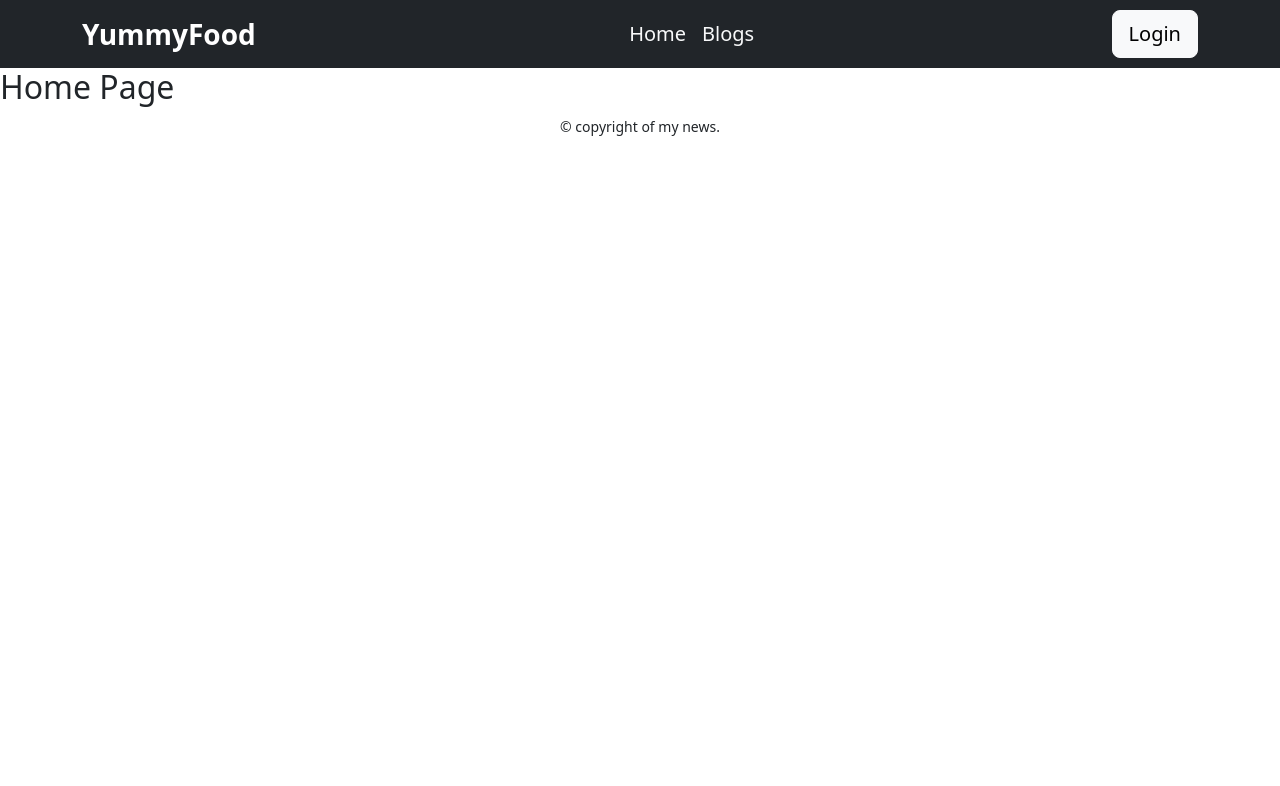
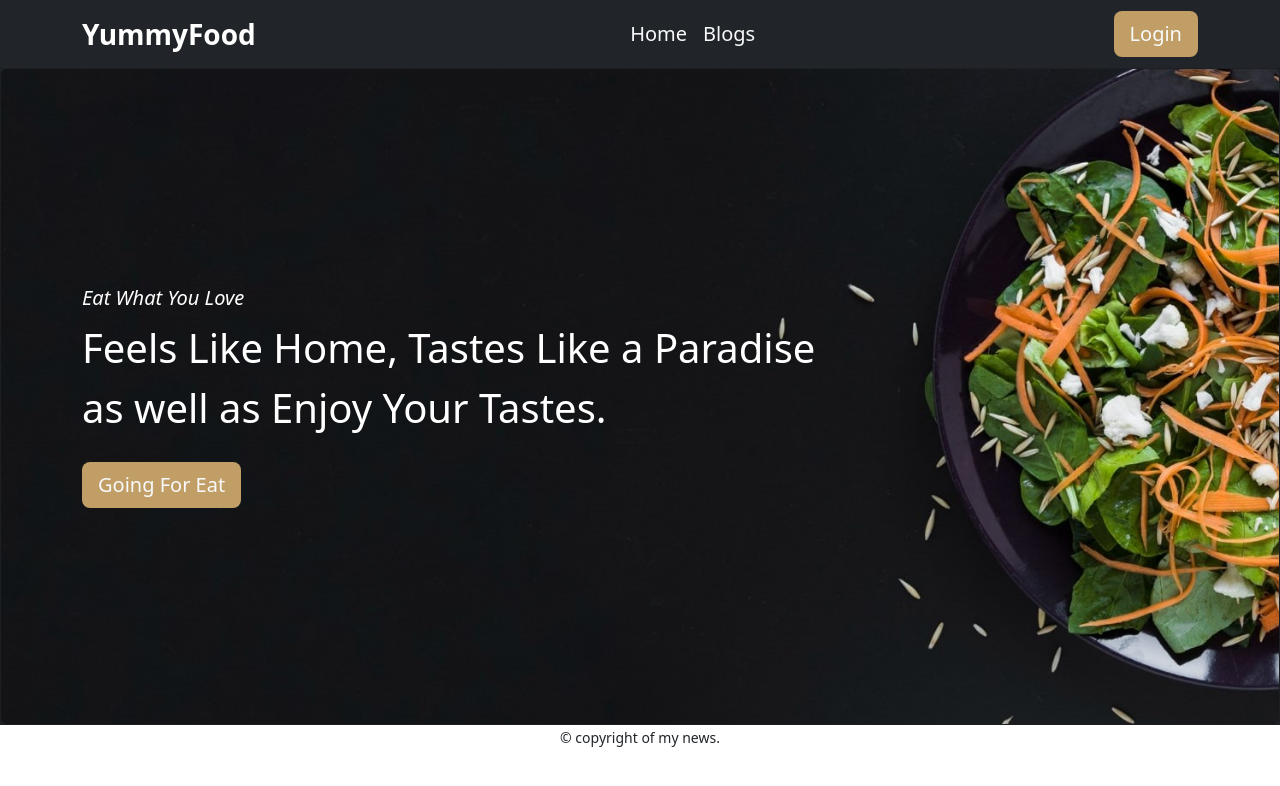
Before and after one commit to abdurrahmanrahat/Assignment-10-client, a React (Vite) app: page / in a window 1280 px wide. Shown: the top 786 px of the page. Built offline with nearby package versions, Linux system fonts and the light colour scheme.

Commit message:
Added Banner Section

```diff
--- a/src/Components/Header/Header.jsx
+++ b/src/Components/Header/Header.jsx
@@ -15,7 +15,7 @@ const Header = () => {
                     </Nav>
                     <Nav>
                         <Link>
-                            <Button variant="light" className='btn-lg fs-5'>Login</Button>
+                            <Button style={{backgroundColor: '#C19E66'}} variant="light" className='btn-lg fs-5 border border-0 text-light'>Login</Button>
                         </Link>
                     </Nav>
                 </Navbar.Collapse>
--- a/src/Pages/Home/Home.jsx
+++ b/src/Pages/Home/Home.jsx
@@ -1,9 +1,38 @@
 import React from 'react';
+import { Button, Container } from 'react-bootstrap';
+import Card from 'react-bootstrap/Card';
+import BannerImg from '../../assets/food-banner.jpg';
+import BannerImgDark from '../../assets/banner-img-dark.jpg';
 
 const Home = () => {
     return (
         <div>
-            <h2>Home Page</h2>
+            {/* <div className=''>
+                <div className='position-relative overflow-hidden bg-dark'>
+                    <img className='w-100' src={BannerImg} alt="" />
+                    <div className='position-absolute top-0'>
+                        <h2>hello</h2>
+                    </div>
+                </div>
+            </div> */}
+
+            <Card className="bg-dark text-white rounded-0">
+                <Card.Img src={BannerImgDark} alt="Card image" />
+                <Card.ImgOverlay className='d-flex align-items-center'>
+                    <Container>
+                        <Card.Title className='fst-italic fw-normal'>Eat What You Love</Card.Title>
+                        <Card.Text className='fs-1 d-none d-md-block'>
+                            Feels Like Home, Tastes Like a Paradise <br /> as well as Enjoy Your Tastes.
+                        </Card.Text>
+                        <Card.Text className='fs-6 d-sm-block d-md-none'>
+                            Feels Like Home, Tastes Like a Paradise <br /> as well as Enjoy Your Tastes.
+                        </Card.Text>
+                        <div>
+                            <Button style={{ backgroundColor: '#C19E66' }} className='border border-0 text-light btn-lg mt-2' variant="primary">Going For Eat</Button>
+                        </div>
+                    </Container>
+                </Card.ImgOverlay>
+            </Card>
         </div>
     );
 };
```
Also changed, not shown: src/assets/banner-img-dark.jpg (added), src/assets/food-banner.jpg.
